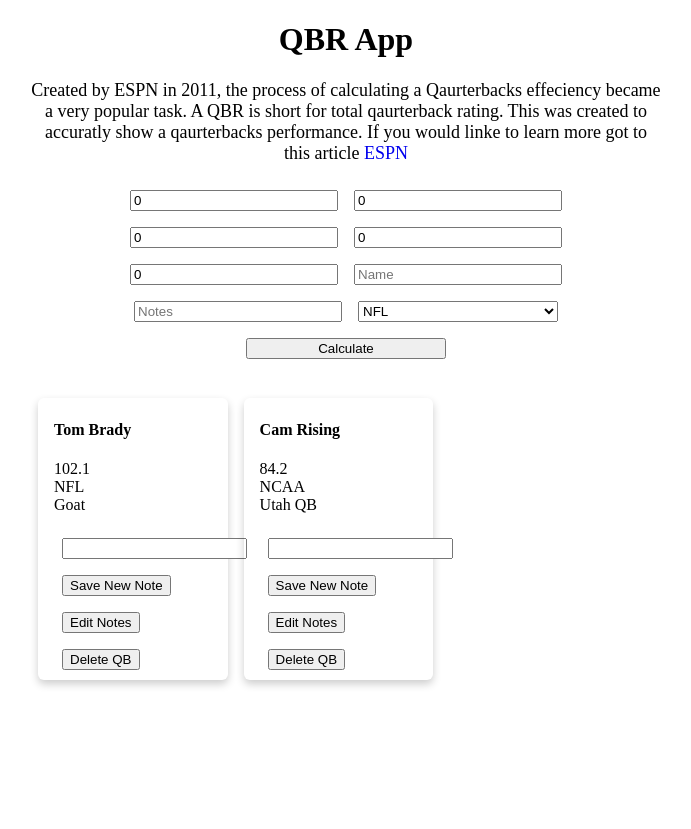
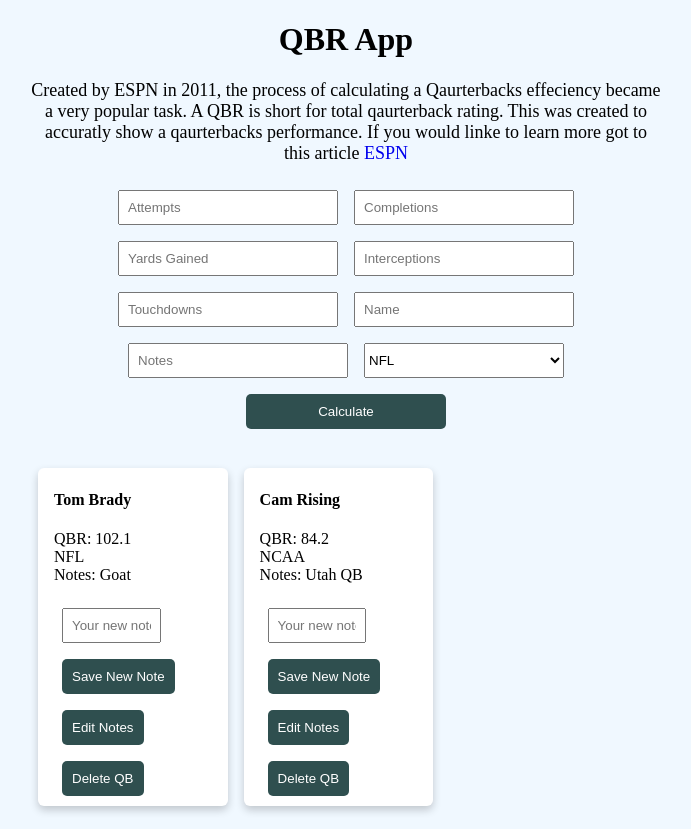
Before and after one commit to JcJen62/Vue-QBR-App, a Vue app: page / in a window 1280 px wide. Shown: the whole page, without its empty margins (294-985 px from the left). Before the commit the page ends 800 px from the top, so only its background shows below. Built offline with nearby package versions, Linux system fonts and the light colour scheme.

Commit message:
more work

```diff
--- a/src/App.vue
+++ b/src/App.vue
@@ -70,4 +70,8 @@ h1 {
   margin: 0 auto;
   width: 50%;
 }
+
+body {
+  background-color: aliceblue;
+}
 </style>
--- a/src/components/Card.vue
+++ b/src/components/Card.vue
@@ -7,12 +7,12 @@
             <b>{{ player.name }}</b>
           </h4>
           <p>
-            {{ player.qbr }}<br />
+            QBR: {{ player.qbr }}<br />
             {{ player.league }}<br />
-            {{ player.notes }}
+            Notes: {{ player.notes }}
           </p>
 
-          <input v-model="notes" id="editNote" />
+          <input v-model="notes" id="editNote" placeholder="Your new note"/>
           <button class="cardBtn">Save New Note</button>
           <button class="cardBtn">Edit Notes</button>
           <button class="cardBtn">Delete QB</button>
@@ -34,10 +34,17 @@ export default {
 <style scoped>
 .cardBtn {
   margin: 8px;
+  border: none;
+  padding: 10px;
+  border-radius: 5px;
+  background-color: darkslategray;
+  color: white;
 }
 
 #editNote {
   margin: 8px;
+  width: 50%;
+  padding: 8px;
 }
 
 #box {
@@ -59,6 +66,7 @@ export default {
   transition: 0.5s;
   margin: 15px 0.5rem 15px 0.5rem;
   border-radius: 6px;
+  background-color: white;
 }
 
 .card:hover {
--- a/src/components/UserForm.vue
+++ b/src/components/UserForm.vue
@@ -32,11 +32,11 @@ export default {
       name: "",
       league: "NFL",
       notes: "",
-      attempts: 0,
-      completions: 0,
-      yardsGained: 0,
-      interceptions: 0,
-      touchdowns: 0,
+      attempts: null,
+      completions: null,
+      yardsGained: null,
+      interceptions: null,
+      touchdowns: null,
     };
   },
   methods: {
@@ -132,6 +132,11 @@ export default {
 #btnCal {
   width: 200px;
   margin: 8px;
+  border: none;
+  padding: 10px;
+  border-radius: 5px;
+  background-color: darkslategray;
+  color: white;
 }
 
 #qbType {
@@ -150,5 +155,6 @@ export default {
 .txtInput {
   width: 200px;
   margin: 8px;
+  padding: 8px;
 }
 </style>
```
